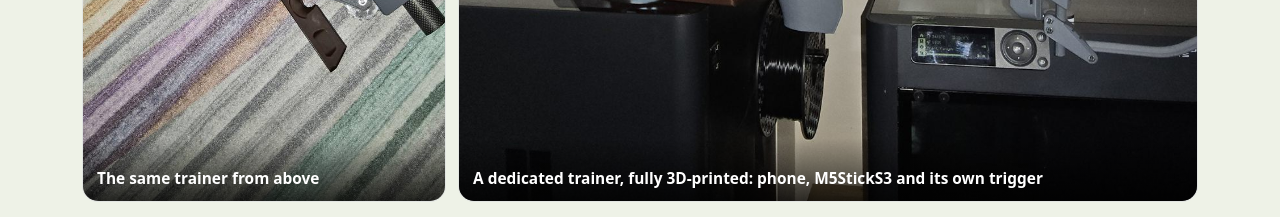
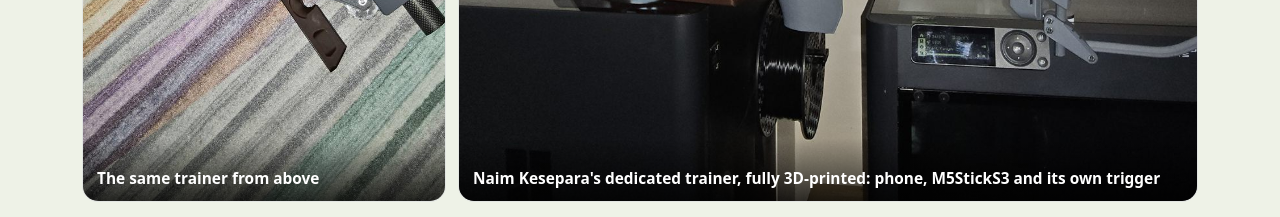
Before and after one commit to WalvisAI/windmaster, a plain HTML site: page index.html in a window 1280 px wide. Shown: the part 7520-7737 px from the top of the page. Drawn offline with Linux system fonts and the light colour scheme.

Commit message:
360 View: credit Naim Kesepara for the printed trainer
Co-Authored-By: Claude Opus 5.5 <noreply@anthropic.com>

```diff
--- a/index.html
+++ b/index.html
@@ -294,7 +294,7 @@
       <figure class="diy-photo diy-photo-e"><img src="assets/img/diy/shooter-view.jpg" alt="Shooter's view behind the rifle: the phone at the end of the mount and the M5StickS3 wired to a trigger button" loading="lazy"><figcaption data-en="Behind the rifle, M5StickS3 wired to a trigger connector" data-es="Detrás de la carabina, M5StickS3 con conector al gatillo">Behind the rifle, M5StickS3 wired to a trigger connector</figcaption></figure>
       <figure class="diy-photo diy-photo-f"><img src="assets/img/diy/trigger-connector.jpg" alt="A DIY trigger connector: a small switch behind the trigger blade wired to the M5StickS3 Grove port" loading="lazy"><figcaption data-en="The DIY trigger connector: a small switch behind the trigger, wired to the M5StickS3" data-es="El conector casero al gatillo: un pequeño interruptor tras el gatillo, conectado al M5StickS3">The DIY trigger connector: a small switch behind the trigger, wired to the M5StickS3</figcaption></figure>
       <figure class="diy-photo diy-photo-g"><img src="assets/img/diy/trigger-steyr.jpg" alt="A small 3D-printed switch holder behind the trigger blade of a Steyr rifle, with a red and black wire" loading="lazy"><figcaption data-en="Same idea on a Steyr" data-es="La misma idea en una Steyr">Same idea on a Steyr</figcaption></figure>
-      <figure class="diy-photo diy-photo-h"><img src="assets/img/diy/trainer-rig.jpg" alt="A fully 3D-printed trainer on carbon tubes, with the phone at the front, an M5StickS3 in the frame, a pistol grip, cheekpiece and butt hook" loading="lazy"><figcaption data-en="A dedicated trainer, fully 3D-printed: phone, M5StickS3 and its own trigger" data-es="Un entrenador dedicado, todo impreso en 3D: teléfono, M5StickS3 y su propio gatillo">A dedicated trainer, fully 3D-printed: phone, M5StickS3 and its own trigger</figcaption></figure>
+      <figure class="diy-photo diy-photo-h"><img src="assets/img/diy/trainer-rig.jpg" alt="A fully 3D-printed trainer on carbon tubes, with the phone at the front, an M5StickS3 in the frame, a pistol grip, cheekpiece and butt hook" loading="lazy"><figcaption data-en="Naim Kesepara's dedicated trainer, fully 3D-printed: phone, M5StickS3 and its own trigger" data-es="El entrenador dedicado de Naim Kesepara, todo impreso en 3D: teléfono, M5StickS3 y su propio gatillo">Naim Kesepara's dedicated trainer, fully 3D-printed: phone, M5StickS3 and its own trigger</figcaption></figure>
       <figure class="diy-photo diy-photo-i"><img src="assets/img/diy/trainer-rig-top.jpg" alt="The 3D-printed trainer seen from above, the M5StickS3 seated in the frame and wired to the trigger" loading="lazy"><figcaption data-en="The same trainer from above" data-es="El mismo entrenador desde arriba">The same trainer from above</figcaption></figure>
     </div>
 
```
